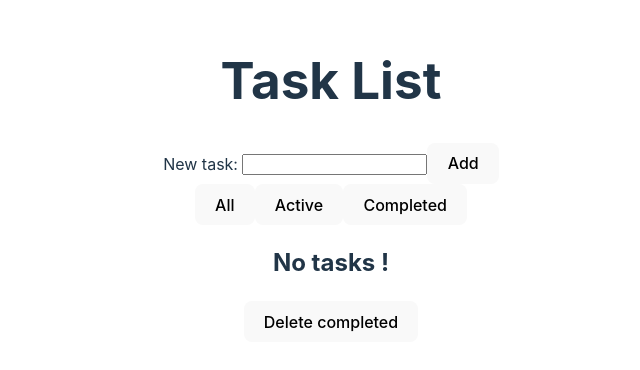
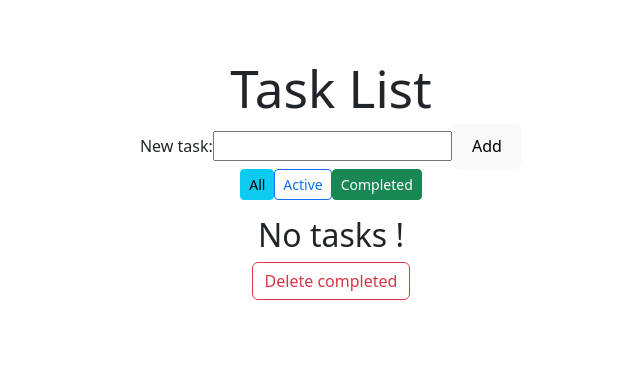
Before and after one commit to Psimon93/todo, a React (Vite) app: page / in a window 1280 px wide. Shown: the part 220-590 px from the top of the page, without its empty margins (309-949 px from the left). Built offline with nearby package versions, Linux system fonts and the light colour scheme.

Commit message:
complete

```diff
--- a/package.json
+++ b/package.json
@@ -10,8 +10,10 @@
     "preview": "vite preview"
   },
   "dependencies": {
+    "bootstrap": "^5.3.2",
     "prop-types": "^15.8.1",
     "react": "^18.2.0",
+    "react-bootstrap": "^2.9.1",
     "react-dom": "^18.2.0",
     "react-router-dom": "^6.20.0"
   },
--- a/src/App.jsx
+++ b/src/App.jsx
@@ -1,9 +1,10 @@
 import "./App.css";
-import React, { createContext, useState, useEffect } from "react";
+import { createContext, useState, useEffect } from "react";
 import { TitleClass } from "./Components/TitleClass";
 import Form from "./Components/Form";
 import DeleteAllButton from "./Components/DeleteAllButton";
 import RenderLogic from "./Components/RenderLogic";
+import "bootstrap/dist/css/bootstrap.min.css";
 
 export const ListContext = createContext();
 
--- a/src/Components/DeleteAllButton.jsx
+++ b/src/Components/DeleteAllButton.jsx
@@ -1,5 +1,6 @@
 import { useContext } from "react";
 import { ListContext } from "../App";
+import Button from "react-bootstrap/Button";
 
 export default function DeleteAllButton() {
   const { setTaskList } = useContext(ListContext);
@@ -8,5 +9,9 @@ export default function DeleteAllButton() {
       return c.filter((i) => i.completed == false);
     });
   }
-  return <button onClick={() => deleteAll()}>Delete completed</button>;
+  return (
+    <Button variant="outline-danger" onClick={() => deleteAll()}>
+      Delete completed
+    </Button>
+  );
 }
--- a/src/Components/RenderLogic.jsx
+++ b/src/Components/RenderLogic.jsx
@@ -2,17 +2,25 @@ import RenderAll from "./RenderAll";
 import RenderActive from "./RenderActive";
 import RenderCompleted from "./RenderCompleted";
 import { Route, Routes, Link } from "react-router-dom";
+import Button from "react-bootstrap/Button";
+
 export default function RenderLogic() {
   return (
     <>
       <Link to="/">
-        <button>All</button>
+        <Button variant="info" size="sm">
+          All
+        </Button>
       </Link>
       <Link to="/Active">
-        <button>Active</button>
+        <Button variant="outline-primary" size="sm">
+          Active
+        </Button>
       </Link>
       <Link to="/Completed">
-        <button>Completed</button>
+        <Button variant="success" size="sm">
+          Completed
+        </Button>
       </Link>
 
       <Routes>
```
Also changed, not shown: 1 other file (tests, documents, lock files or other folders).
